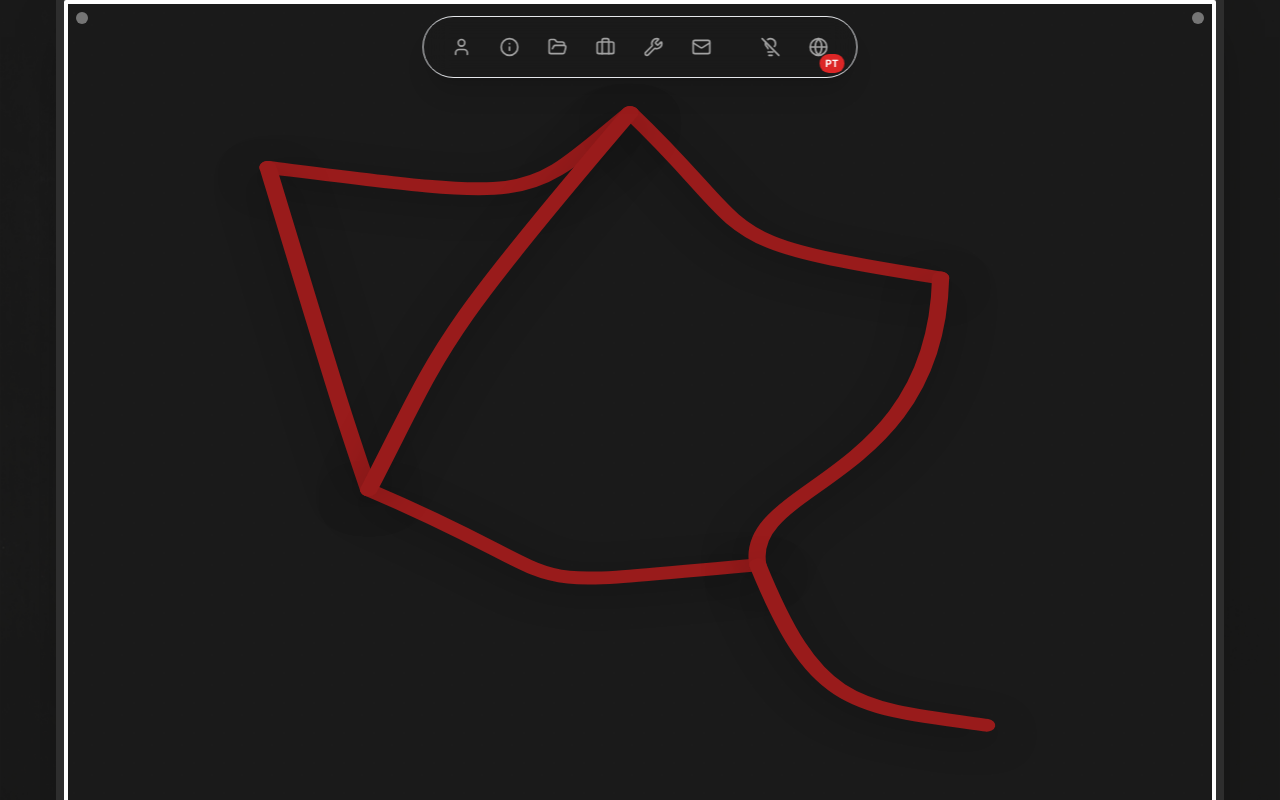
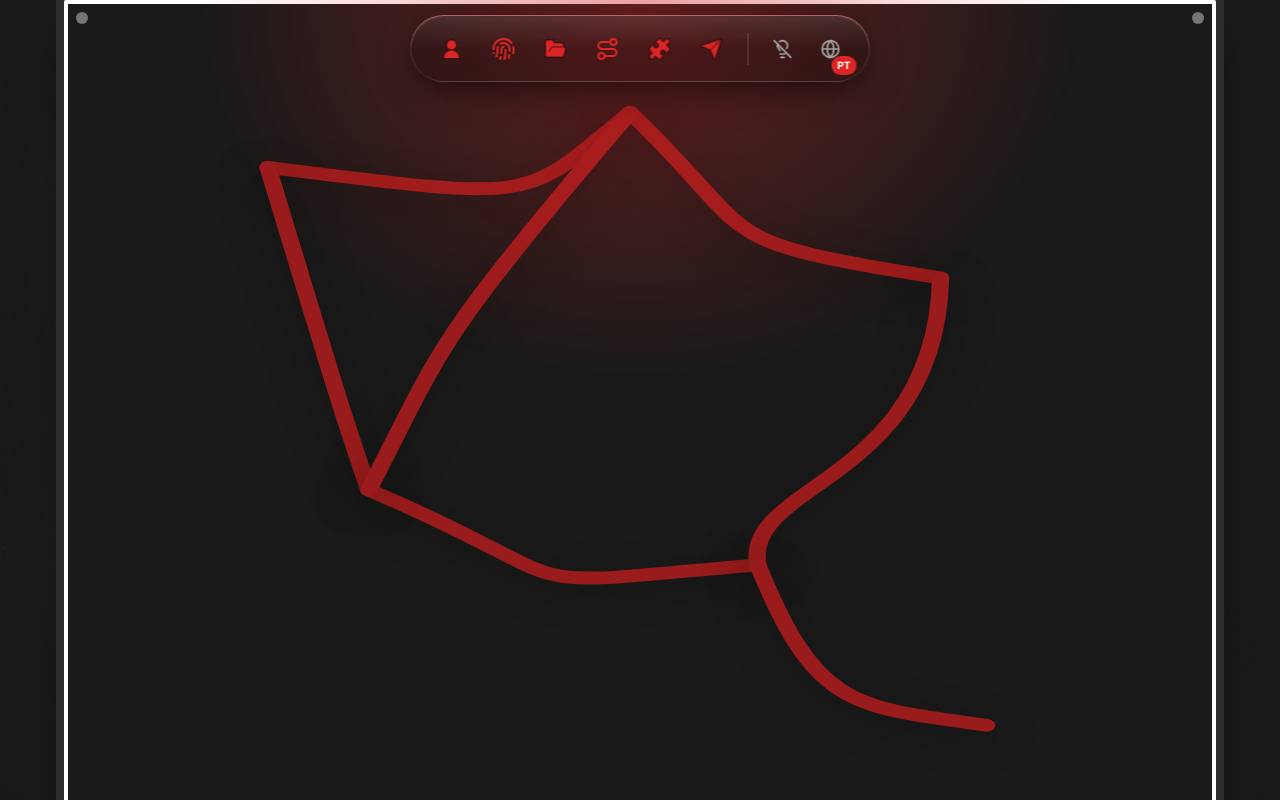
Before and after one commit to Caio-Marianni/MyPortifolio, a Next.js app: page / in a window 1280 px wide. Built offline with nearby package versions, Linux system fonts and the light colour scheme.

Commit message:
Navbar estilizaçao e polimento, alem de adicionar glow ao topo e adicionar a antiga logo/favicon

```diff
--- a/src/app/globals.css
+++ b/src/app/globals.css
@@ -13,6 +13,8 @@
   --text-primary: #ffffff;
   --text-secondary: #a3a3a3;
   --accent: #dc2626;
+  --top-light: rgba(220, 38, 38, 0.4);
+  --navbar-glow: hsl(0, 100%, 80%, .6);
 }
 
 [data-theme="uv"] {
@@ -26,6 +28,8 @@
   --text-primary: #e9d5ff;
   --text-secondary: #a78bfa;
   --accent: #c084fc;
+  --top-light: rgba(168, 85, 247, 0.2);
+  --navbar-glow: hsl(271, 90%, 65%, .6);
 }
 
 * {
@@ -48,6 +52,13 @@ body {
     box-shadow 0.5s ease, filter 0.5s ease;
 }
 
+/* Brilho no topo da navbar */
+.highlight-top {
+  box-shadow:
+    0 -1px 0px 0px var(--navbar-glow),
+    0 10px 40px -10px rgba(0, 0, 0, 0.8);
+}
+
 /* Efeito UV para elementos */
 [data-theme="uv"] .uv-glow {
   filter: drop-shadow(0 0 10px var(--accent));
--- a/src/app/page.tsx
+++ b/src/app/page.tsx
@@ -3,6 +3,7 @@
 import { BoardCanvas } from "@/components/board/board-canvas";
 import { Navbar } from "@/components/navigation/navbar";
 import { ModalManager } from "@/components/modals/modal-manager";
+import { TopLight } from "@/components/ui/top-light";
 
 export default function Home() {
   return (
@@ -14,6 +15,9 @@ export default function Home() {
         md:h-screen md:overflow-hidden
       `}
     >
+      {/* Efeito de luz no topo */}
+      <TopLight />
+
       {/* Textura de fundo */}
       <div
         className="fixed inset-0 opacity-30 pointer-events-none"
--- a/src/components/navigation/language-switch.tsx
+++ b/src/components/navigation/language-switch.tsx
@@ -20,7 +20,7 @@ export function LanguageSwitch() {
         relative p-3 rounded-full
         text-[var(--text-secondary)]
         hover:text-[var(--text-primary)]
-        hover:bg-[var(--bg-secondary)]
+        hover:bg-white/10
         transition-all duration-200
         hover:scale-110
         active:scale-95
--- a/src/components/navigation/nav-icon.tsx
+++ b/src/components/navigation/nav-icon.tsx
@@ -8,9 +8,10 @@ interface NavIconProps {
   icon: LucideIcon;
   section: ModalSection;
   label: string;
+  useFill?: boolean;
 }
 
-export function NavIcon({ icon: Icon, section, label }: NavIconProps) {
+export function NavIcon({ icon: Icon, section, label, useFill = false }: NavIconProps) {
   const { openModal, activeModal } = useModal();
   const { play } = useAudioContext();
   const isActive = activeModal === section;
@@ -25,19 +26,20 @@ export function NavIcon({ icon: Icon, section, label }: NavIconProps) {
       onClick={handleClick}
       className={`
         relative p-3 rounded-full
-        transition-all duration-200
+        transition-[transform,background-color,opacity] duration-200
         group
         hover:scale-110
         active:scale-95
+        ${useFill ? "text-[#000]/30" : "text-[var(--accent)]"}
         ${
           isActive
-            ? "bg-[var(--accent)]/20 text-[var(--accent)]"
-            : "text-[var(--text-secondary)] hover:text-[var(--text-primary)] hover:bg-[var(--bg-secondary)]"
+            ? "bg-white/10"
+            : `hover:bg-white/5 ${useFill ? "hover:text-[var(--accent)]/30" : ""}`
         }
       `}
       title={label}
     >
-      <Icon size={20} />
+      <Icon size={24} fill={useFill ? "var(--accent)" : "none"} />
 
       {/* Indicador de ativo (embaixo) */}
       {isActive && (
--- a/src/components/navigation/navbar.tsx
+++ b/src/components/navigation/navbar.tsx
@@ -1,12 +1,12 @@
 "use client";
 
 import {
-  User,
-  Info,
+  UserRound,
+  FingerprintPattern,
   FolderOpen,
-  Briefcase,
-  Wrench,
-  Mail,
+  Route,
+  Puzzle,
+  Send,
 } from "lucide-react";
 import { NavIcon } from "./nav-icon";
 import { UVToggle } from "./uv-toggle";
@@ -14,12 +14,12 @@ import { LanguageSwitch } from "./language-switch";
 import { useLanguage } from "@/contexts/language-context";
 
 const navItems = [
-  { icon: User, section: "about" as const, labelKey: "nav.about" },
-  { icon: Info, section: "info" as const, labelKey: "nav.info" },
-  { icon: FolderOpen, section: "projects" as const, labelKey: "nav.projects" },
-  { icon: Briefcase, section: "experience" as const, labelKey: "nav.experience" },
-  { icon: Wrench, section: "skills" as const, labelKey: "nav.skills" },
-  { icon: Mail, section: "contact" as const, labelKey: "nav.contact" },
+  { icon: UserRound, section: "info" as const, labelKey: "nav.info", useFill: true },
+  { icon: FingerprintPattern, section: "about" as const, labelKey: "nav.about", useFill: false },
+  { icon: FolderOpen, section: "projects" as const, labelKey: "nav.projects", useFill: true },
+  { icon: Route, section: "experience" as const, labelKey: "nav.experience", useFill: false },
+  { icon: Puzzle, section: "skills" as const, labelKey: "nav.skills", useFill: true },
+  { icon: Send, section: "contact" as const, labelKey: "nav.contact", useFill: true },
 ];
 
 export function Navbar() {
@@ -31,13 +31,15 @@ export function Navbar() {
         fixed top-4 left-1/2 -translate-x-1/2
         flex items-center gap-1
         px-4 py-2
-        bg-[var(--bg-primary)]/90
+        bg-black/20
+        bg-gradient-to-b from-white/10 via-black/0 to-black/0
         backdrop-blur-md
-        border border-[var(--frame-color)]/20
+        border border-white/10
         rounded-full
         shadow-xl
         z-50
         theme-transition
+        highlight-top
       `}
     >
       {/* Ícones de navegação */}
@@ -47,11 +49,12 @@ export function Navbar() {
           icon={item.icon}
           section={item.section}
           label={t(item.labelKey)}
+          useFill={item.useFill}
         />
       ))}
 
       {/* Separador */}
-      <div className="w-px h-8 bg-[var(--frame-color)]/20 mx-2" />
+      <div className="w-px h-8 bg-white/20 mx-2" />
 
       {/* UV Toggle */}
       <UVToggle />
--- a/src/components/navigation/uv-toggle.tsx
+++ b/src/components/navigation/uv-toggle.tsx
@@ -24,13 +24,13 @@ export function UVToggle() {
         ${
           isUV
             ? "bg-purple-600/30 text-purple-400"
-            : "text-[var(--text-secondary)] hover:text-[var(--text-primary)] hover:bg-[var(--bg-secondary)]"
+            : "text-[var(--text-secondary)] hover:text-[var(--text-primary)] hover:bg-white/10"
         }
       `}
       title={isUV ? "Desativar luz UV" : "Ativar luz UV"}
     >
       {isUV ? (
-        <Lightbulb size={20} className="text-purple-400 transition-transform duration-300" />
+        <Lightbulb size={20} fill="var(--accent)" className="text-purple-400 transition-transform duration-300" />
       ) : (
         <LightbulbOff size={20} className="transition-transform duration-300" />
       )}
--- /dev/null
+++ b/src/components/ui/top-light.tsx
@@ -0,0 +1,12 @@
+"use client";
+
+export function TopLight() {
+  return (
+    <div
+      className="fixed top-0 left-1/2 -translate-x-1/2 w-full max-w-4xl h-96 pointer-events-none z-10 theme-transition"
+      style={{
+        background: `radial-gradient(ellipse at top, var(--top-light) 0%, transparent 70%)`,
+      }}
+    />
+  );
+}
```
Also changed, not shown: 1 other file (tests, documents, lock files or other folders).
